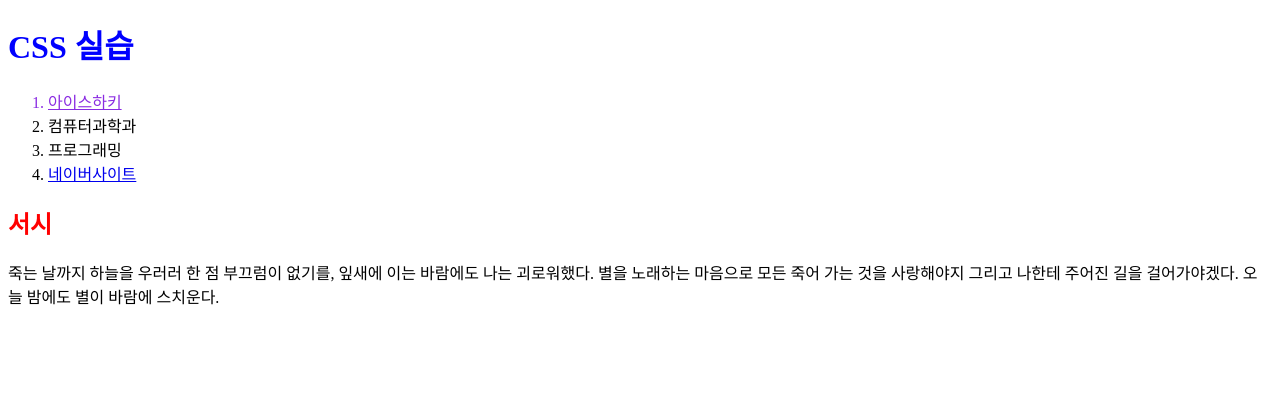
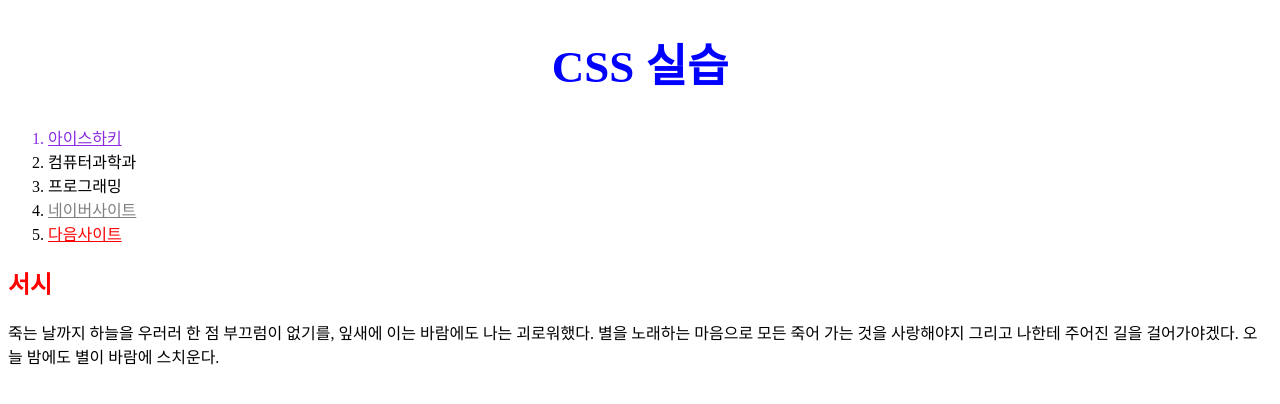
Before and after one commit to leeunduck/Front_Homework, a plain HTML site: page 생활코딩/WEB_2/css_practice.html in a window 1280 px wide. Drawn offline with Linux system fonts and the light colour scheme.

Commit message:
실습파일 새로함

```diff
--- a/생활코딩/WEB_2/css_practice.html
+++ b/생활코딩/WEB_2/css_practice.html
@@ -1,13 +1,26 @@
+<!--검색할 것들
+CSS text size property
+CSS selector-->
 <!doctype html>
 <html>
 <head>
     <title>WEB1 - html</title>
     <style>
     h1 {
+        font-size: 45px;
         color: blue;
         text-decoration: none;
+        text-align: center;
     }
+    #active {
+        color: red;
+    }
+    .site {
+        color: gray;
+    }
+
     </style>
+
 </head>
 <body>
     <h1>CSS 실습</h1>
@@ -15,7 +28,8 @@
         <li style="color: blueviolet; text-decoration: underline;">아이스하키</li>
         <li>컴퓨터과학과</li>
         <li>프로그래밍</li>
-        <li><a href="https://www.naver.com/">네이버사이트</a></li>
+        <li><a href="https://www.naver.com/" class="site">네이버사이트</a></li>
+        <li><a href="https://www.daum.net/" class="site" id="active">다음사이트</a></li>
     </ol>
 </body>
 <h2 style="color:red;">서시</h2>
```
